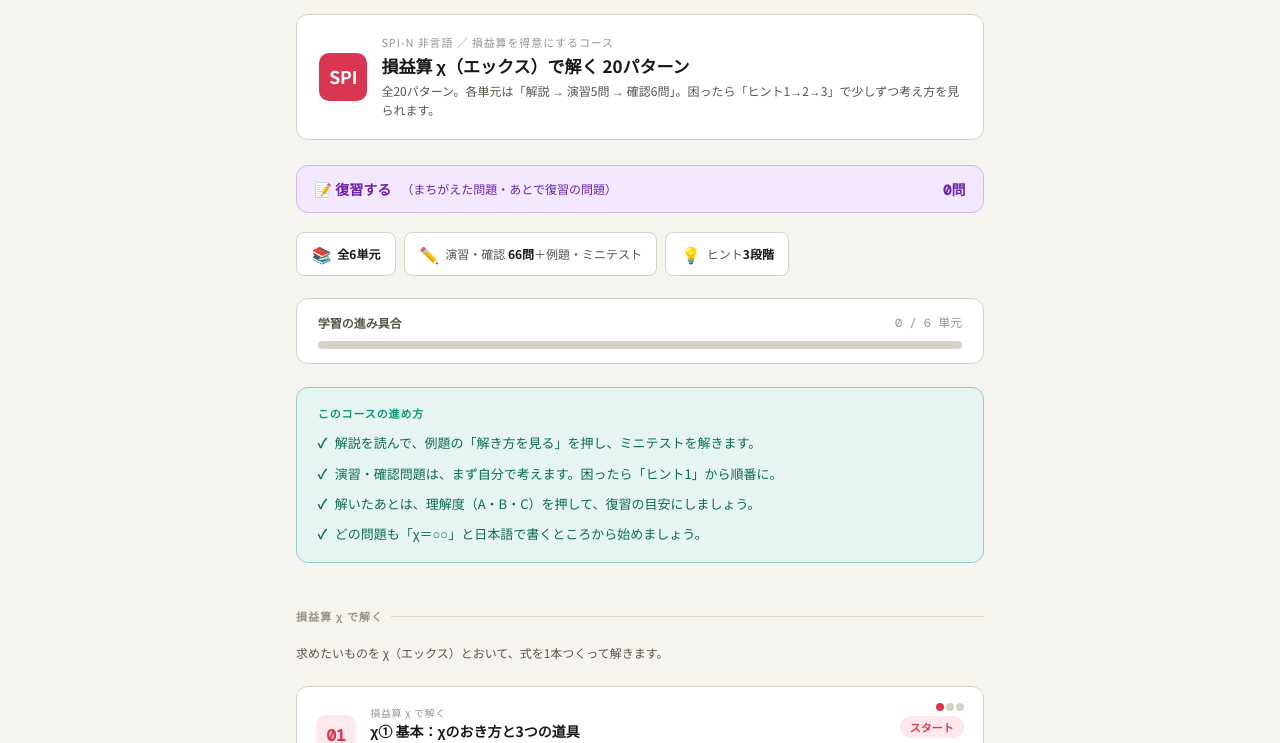
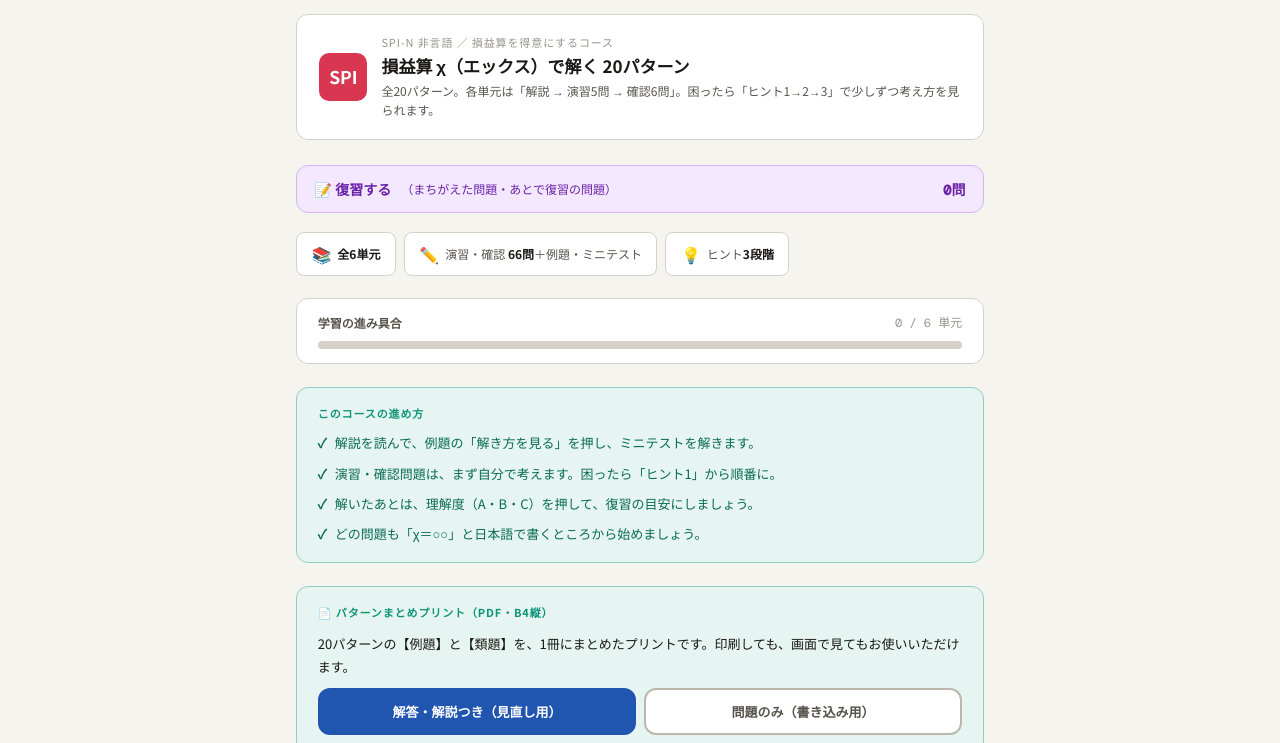
Before and after one commit to realizefield/spi, a plain HTML site: page SPI_sx_index.html in a window 1280 px wide. Shown: the part 56-799 px from the top of the page. Drawn offline with nearby package versions, Linux system fonts and the light colour scheme.

Commit message:
損益算χコースに、パターンまとめプリント（PDF 解答つき／問題のみ）を追加
Co-Authored-By: Claude Sonnet 5.5 <noreply@anthropic.com>
Claude-Session: https://claude.ai/code/session_01XH6U5RjNgcKXeA8wQ56ncT

```diff
--- a/SPI_sx_index.html
+++ b/SPI_sx_index.html
@@ -343,6 +343,11 @@ details.rv summary{cursor:pointer;font-weight:700;color:#2055b0}
 <li>解いたあとは、理解度（A・B・C）を押して、復習の目安にしましょう。</li>
 <li>どの問題も「χ＝○○」と日本語で書くところから始めましょう。</li>
 </ul></div>
+<div class="tips-card"><div class="tips-title">📄 パターンまとめプリント（PDF・B4縦）</div>
+<p style="font-size:13px;line-height:1.8;margin:6px 0 10px">20パターンの【例題】と【類題】を、1冊にまとめたプリントです。印刷しても、画面で見てもお使いいただけます。</p>
+<div style="display:flex;gap:8px;flex-wrap:wrap">
+<a class="unav-btn unav-next" style="flex:1;min-width:200px;text-align:center" href="SPI_sx_print_kaisetsu.pdf" target="_blank">解答・解説つき（見直し用）</a>
+<a class="unav-btn" style="flex:1;min-width:200px;text-align:center;border-color:#bcb8ae;color:#58544c;background:#fff" href="SPI_sx_print_mondai.pdf" target="_blank">問題のみ（書き込み用）</a></div></div>
 <div class="unit-list">
 <div class="section-head">損益算 χ で解く</div><div class="cat-note">求めたいものを χ（エックス）とおいて、式を1本つくって解きます。</div>
 <div class="unit-card" id="card-x1"><a class="uc-main" href="SPI_sx_x1.html"><div class="uc-num c1">01</div><div class="uc-body"><div class="uc-category">損益算 χ で解く</div><div class="uc-title">χ① 基本：χのおき方と3つの道具</div><div class="uc-tags"><span class="uc-tag tag-pink">χとおく</span><span class="uc-tag tag-blue">定価・売値</span><span class="uc-tag tag-teal">利益</span></div></div><div class="uc-meta"><div class="uc-diff"><span class="diff-dot on-1"></span><span class="diff-dot off"></span><span class="diff-dot off"></span></div><span class="uc-status status-new" id="st-x1">スタート</span><span class="uc-arrow">›</span></div></a><div class="abc-panel"><span class="abc-panel-lbl">理解度</span><button class="abc-btn-idx btn-a" id="ba-x1" onclick="setIdx('x1','A')">A わかった</button><button class="abc-btn-idx btn-b" id="bb-x1" onclick="setIdx('x1','B')">B 復習必要</button><button class="abc-btn-idx btn-c" id="bc-x1" onclick="setIdx('x1','C')">C 繰り返し必要</button><button class="abc-clear" onclick="clearIdx('x1')">リセット</button></div></div>
```
Also changed, not shown: 2 other files.
